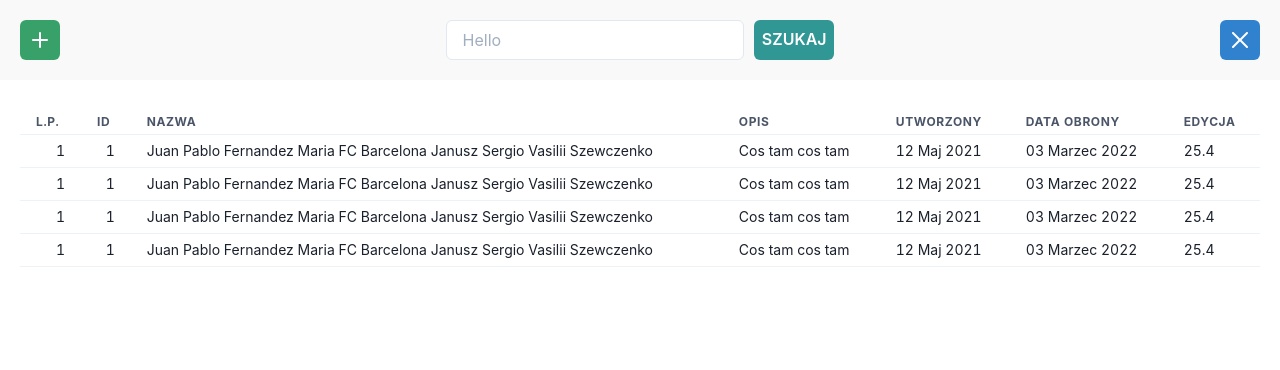
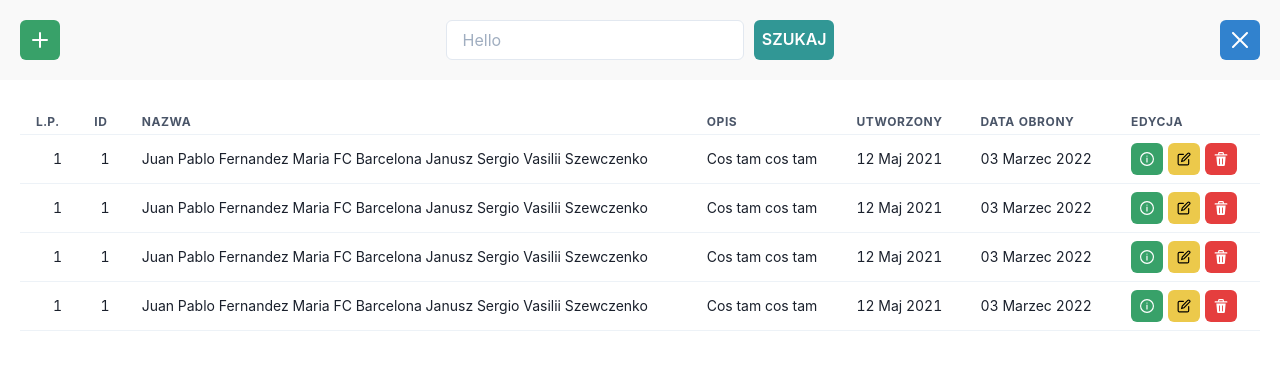
Before and after one commit to MrToujnique/pz-lab1-front, a React (Create React App) app: page / in a window 1280 px wide. Shown: the top 370 px of the page. Built offline with nearby package versions, Linux system fonts and the light colour scheme.

Commit message:
#Added Buttons

```diff
--- a/src/components/ProjectsList/RowItem/RowItem.jsx
+++ b/src/components/ProjectsList/RowItem/RowItem.jsx
@@ -1,5 +1,6 @@
 import React from 'react'
-import {Tr, Td} from '@chakra-ui/react';
+import {Tr, Td, IconButton} from '@chakra-ui/react';
+import { InfoOutlineIcon, DeleteIcon, EditIcon } from '@chakra-ui/icons';
 
 export const RowItem = (props) => {
     const {
@@ -19,7 +20,25 @@ export const RowItem = (props) => {
         <Td>{description}</Td>
         <Td>{createDate}</Td>
         <Td>{thesisDefence}</Td>
-        <Td>25.4</Td>
+        <Td>
+          <IconButton
+        colorScheme='green'
+        aria-label='Wyświetl'
+        size='sm'
+        mr='5px'
+        icon={<InfoOutlineIcon/>}/>
+          <IconButton
+        colorScheme='yellow'
+        size='sm'
+        mr='5px'
+        aria-label='Edytuj'
+        icon={<EditIcon/>}/>
+          <IconButton
+        colorScheme='red'
+        size='sm'
+        aria-label='Usuń'
+        icon={<DeleteIcon/>}/>
+        </Td>
     </Tr>
   )
 }
```
